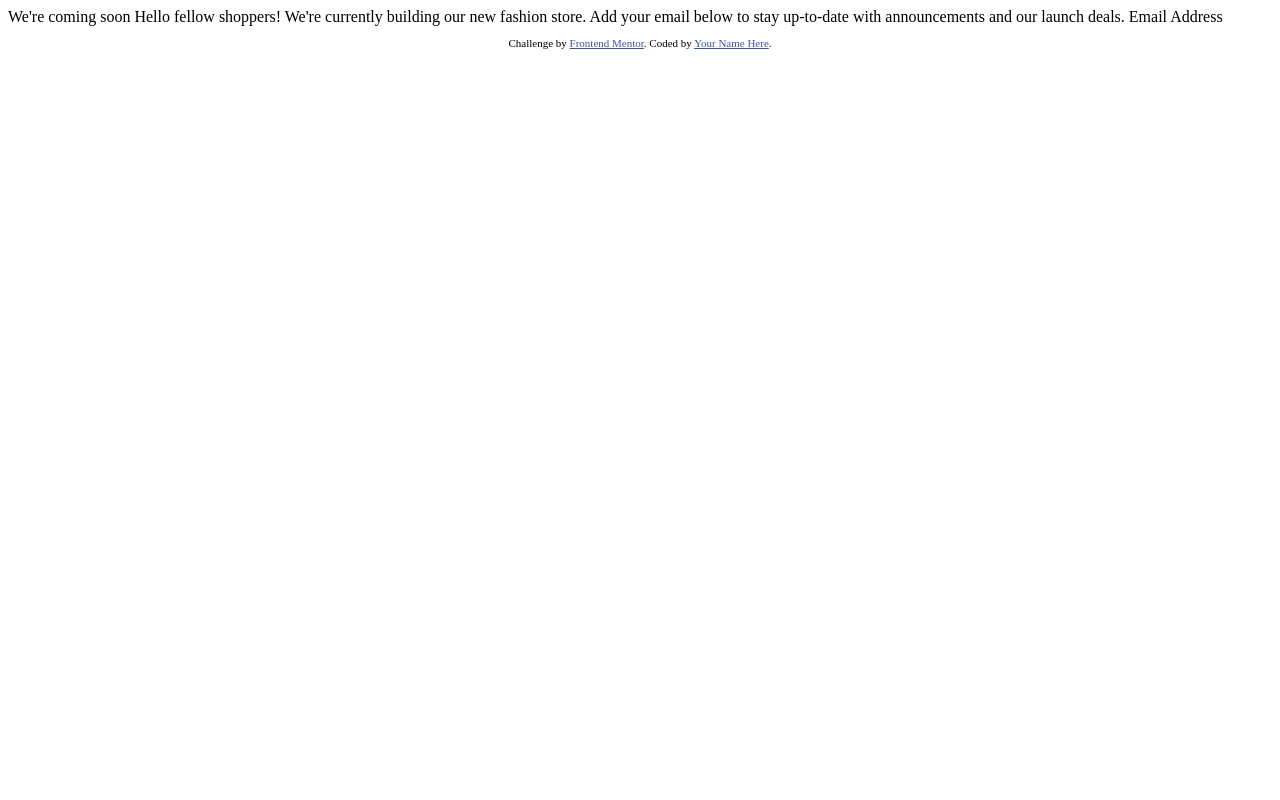
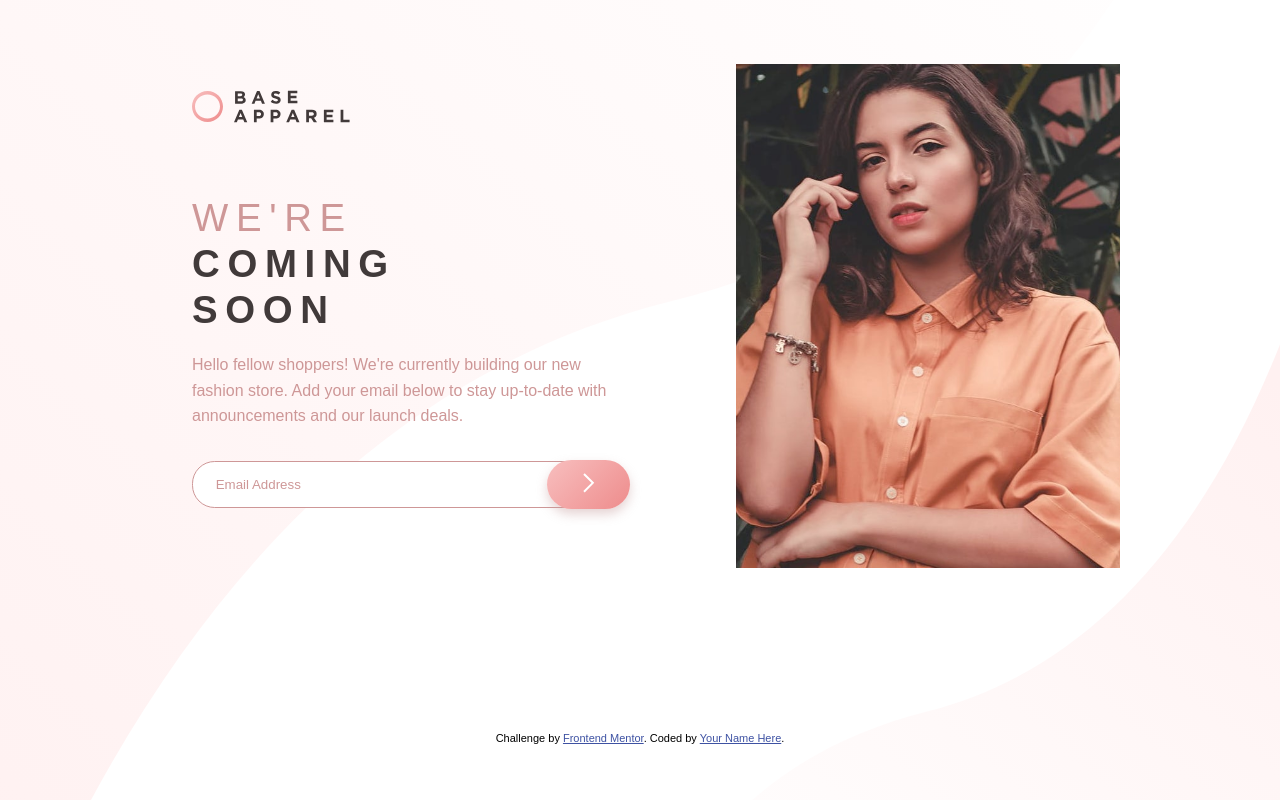
Before and after one commit to zhuycai/base-apparel-comming-soon-page, a plain HTML site: page index.html in a window 1280 px wide. Drawn offline with Linux system fonts and the light colour scheme; a web font is replaced by a local one.

Commit message:
'update'

```diff
--- /dev/null
+++ b/css/style.css
@@ -0,0 +1,181 @@
+:root {
+    --desaturated-red: hsl(0, 36%, 70%);
+    --soft-red: hsl(0, 93%, 68%);
+    --dark-grayish-red: hsl(0, 6%, 24%);
+}
+
+img {
+    max-width: 100%;
+}
+
+body, h1, p, input {
+    margin: 0;
+    padding: 0;
+}
+
+html {
+    box-sizing: border-box;
+}
+
+*, *::before, *::after {
+    box-sizing: inherit;
+}
+
+body {
+    font-family: 'Josefin Sans', sans-serif;
+    font-size: 16px;
+    background: url('../images/bg-pattern-desktop.svg') center/cover;
+}
+
+.wrapper {
+    position: relative;
+    max-width: 960px;
+    min-width: 285px;
+    margin: 0 auto;
+}
+
+header {
+    max-width: 624px;
+    padding: 1.6em 2em;
+}
+
+main {
+    display: flex;
+    flex-direction: column;
+    align-items: center;
+}
+
+.main-photo {
+    display: block;
+    width: 100%;
+    max-width: 624px;
+}
+
+.main-photo > img {
+    width: 100%;
+}
+
+.main-text {
+    max-width: 500px;
+    padding: 2.8em 2em;
+    text-align: center;
+    color: var(--desaturated-red);
+    line-height: 1.6em;
+}
+
+.main-title {
+    margin-bottom: .5em;
+    font-size: 2.4em;
+    font-weight: 600;
+    line-height: 1.2em;
+    letter-spacing: .2em;
+    text-transform: uppercase;
+    color: var(--dark-grayish-red);
+}
+
+.main-title > .title-em {
+    display: block;
+    color: var(--desaturated-red);
+    font-weight: 300;
+}
+
+.add-email {
+    position: relative;
+    margin-top: 2em;
+}
+
+#email {
+    width: 100%;
+    border: 1px solid var(--desaturated-red);
+    border-radius: 1.7em;
+    text-indent: 1.7em;
+    line-height: 3.4em;
+    color: var(--desaturated-red);
+}
+
+#email::placeholder {
+    color: var(--desaturated-red);
+}
+
+#email:focus {
+    outline: 1px solid var(--soft-red);
+}
+
+.add-email > .add {
+    position: absolute;
+    top: -1px;
+    right: -2px;
+    width: 6.2em;
+    height: calc(100% + 2px);
+    border: none;
+    border-radius: 3.1em;
+    box-shadow: 0 .4em .8em 0 rgba(195, 153, 153, 0.434);
+    background: linear-gradient(135deg, hsl(0, 80%, 86%), hsl(0, 74%, 74%));
+    cursor: pointer;
+}
+
+.add-email > .add:hover {
+    box-shadow: 0 .6em 1.2em 0 rgba(195, 153, 153, 0.603);
+    background: linear-gradient(135deg, hsl(0, 0%, 100%), hsl(0, 80%, 86%));
+}
+
+.add-email > .error-icon {
+    position: absolute;
+    display: none;
+    right: 5.6em;
+    top: 50%;
+    margin-top: -12px;
+}
+
+.add-email > .error-msg {
+    position: absolute;
+    display: none;
+    left: 1.4em;
+    bottom: -2.5em;
+    font-size: .8em;
+}
+
+footer {
+    padding: 10em 0 1em;
+}
+
+.attribution {
+    font-size: 11px;
+    text-align: center;
+}
+
+.attribution a {
+    color: hsl(228, 45%, 44%);
+}
+
+@media (min-width: 1024px) {
+    .wrapper {
+        padding-top: 4em;
+    }
+
+    header {
+        position: absolute;
+    }
+
+    main {
+        flex-direction: row-reverse;
+        justify-content: space-between;
+    }
+
+    .main-photo {
+        width: 40%;
+        overflow: hidden;
+    }
+
+    .main-photo img {
+        height: 100%;
+    }
+
+    .main-text {
+        display: grid;
+        place-content: center;
+        width: 60%;
+        padding-top: 7em;
+        text-align: left;
+    }
+}
--- a/index.html
+++ b/index.html
@@ -1,33 +1,61 @@
 <!DOCTYPE html>
 <html lang="en">
+
 <head>
   <meta charset="UTF-8">
-  <meta name="viewport" content="width=device-width, initial-scale=1.0"> <!-- displays site properly based on user's device -->
+  <meta name="viewport" content="width=device-width, initial-scale=1.0">
+  <!-- displays site properly based on user's device -->
 
   <link rel="icon" type="image/png" sizes="32x32" href="./images/favicon-32x32.png">
+  <link href="https://fonts.googlefonts.cn/css?family=Josefin+Sans:300,400,600" rel="stylesheet">
+  <link rel="stylesheet" href="css/style.css">
 
   <title>Frontend Mentor | Base Apparel coming soon page</title>
+</head>
 
-  <!-- Feel free to remove these styles or customise in your own stylesheet 👍 -->
-  <style>
-    .attribution { font-size: 11px; text-align: center; }
-    .attribution a { color: hsl(228, 45%, 44%); }
-  </style>
-</head>
 <body>
-
-  We're coming soon
-
+  <div class="wrapper">
+    <header>
+      <div class="logo"><img src="images/logo.svg" alt="logo"></div>
+    </header>
+    <main>
+      <picture class="main-photo">
+        <source media="(min-width: 1024px)" srcset="images/hero-desktop.jpg">
+        <img src="images/hero-mobile.jpg" alt="hero">
+      </picture>
+      <div class="main-text">
+        <h1 class="main-title"><span class="title-em">We're</span> coming<br> soon</h1>
+        <p>
           Hello fellow shoppers! We're currently building our new fashion store.
           Add your email below to stay up-to-date with announcements and our launch deals.
-
-  Email Address
-
+        </p>
+        <div class="add-email">
+          <input type="email" name="email" id="email" placeholder="Email Address" aria-placeholder="Email Address">
+          <button class="add">
+            <svg class="arrow-icon" xmlns="http://www.w3.org/2000/svg" width="12" height="20">
+              <path fill="none" stroke="#FFF" stroke-width="2" d="M1 1l8.836 8.836L1 18.671" />
+            </svg>
+          </button>
+          <svg class="error-icon" xmlns="http://www.w3.org/2000/svg" width="24" height="24">
+            <g fill="none" fill-rule="evenodd">
+              <circle cx="12" cy="12" r="12" fill="#F96464" />
+              <path fill="#FFF" fill-rule="nonzero"
+                d="M13.256 6v9.056h-2V6h2zm-.944 12.464c-.384 0-.699-.104-.944-.312a1.027 1.027 0 0 1-.368-.824c0-.33.125-.608.376-.832.25-.224.563-.336.936-.336.373 0 .68.112.92.336.24.224.36.501.36.832 0 .341-.117.616-.352.824-.235.208-.544.312-.928.312z" />
+            </g>
+          </svg>
+          <p class="error-msg">Please provide a valid email</p>
+          <!-- <input type="submit" value=""> -->
+        </div>
+      </div>
+    </main>
     <footer>
       <p class="attribution">
         Challenge by <a href="https://www.frontendmentor.io?ref=challenge" target="_blank">Frontend Mentor</a>.
         Coded by <a href="#">Your Name Here</a>.
       </p>
     </footer>
+  </div>
+  <script src="js/main.js"></script>
 </body>
+
 </html>
--- /dev/null
+++ b/js/main.js
@@ -0,0 +1,7 @@
+let email = document.getElementById('email');
+let addBtn = document.getElementsByClassName('add');
+// let validFormat = /[a-zA-Z]*@[a-zA-Z].com/g;
+
+addBtn.addEventListener('click', function() {
+
+});
```
Lines whose indentation alone changed are shown as unchanged.
